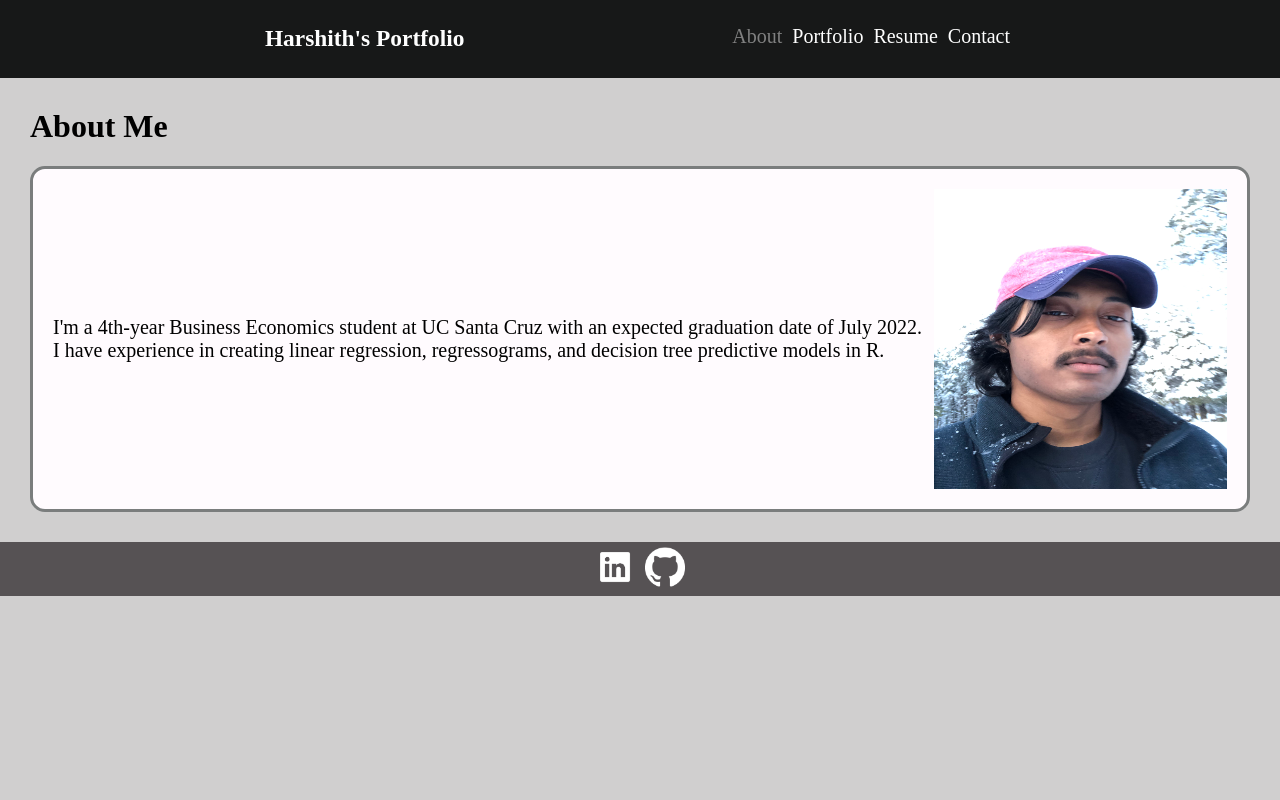
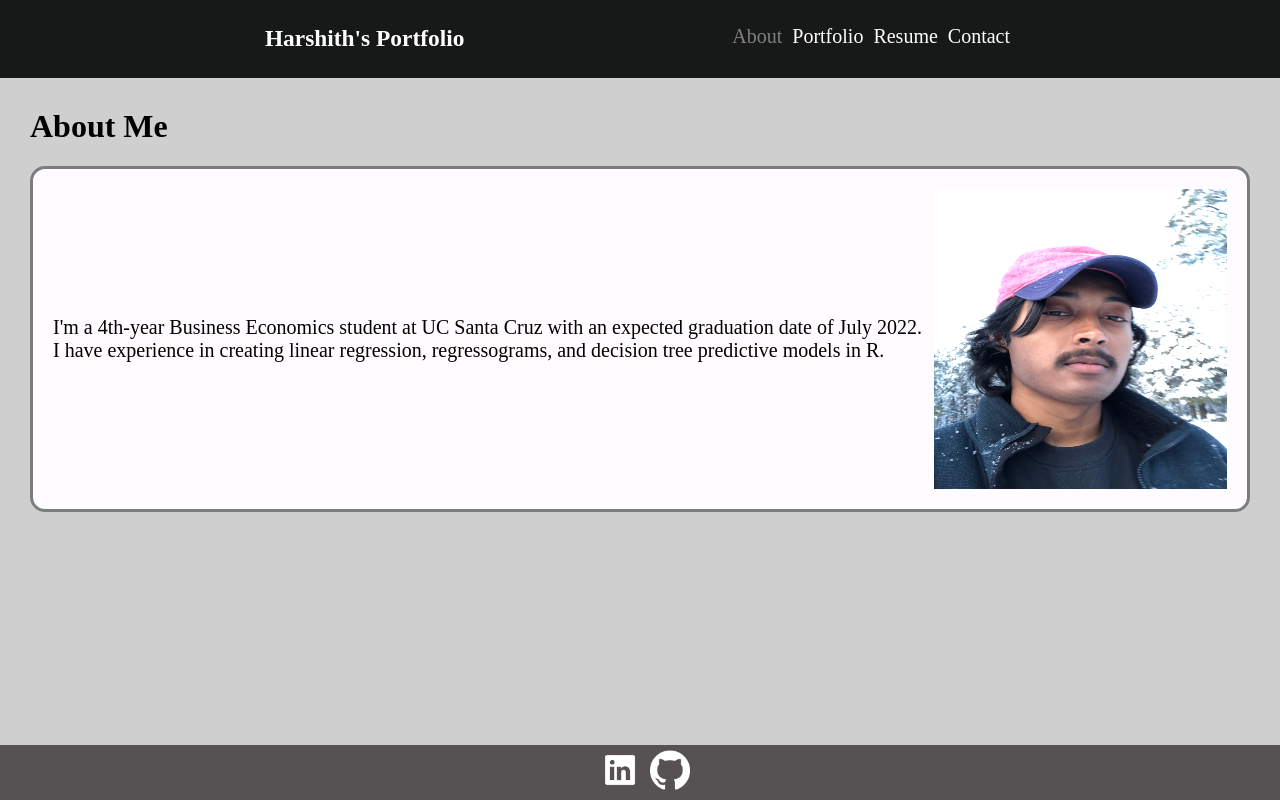
Before and after one commit to hmanjun/portfolio-react, a React (Create React App) app: page / in a window 1280 px wide. Built offline with nearby package versions, Linux system fonts and the light colour scheme.

Commit message:
Add new project

```diff
--- a/src/App.js
+++ b/src/App.js
@@ -1,4 +1,5 @@
 import PortfolioContainer from './components/PortfolioContainer'
+import './styles/App.css'
 
 export default function App() {
     return (
--- a/src/components/Portfolio.js
+++ b/src/components/Portfolio.js
@@ -33,6 +33,11 @@ export default function Portfolio() {
              img="/images/weather-tracker.png"
              repo="https://github.com/hmanjun/weather-tracker"
              deployed="https://hmanjun.github.io/weather-tracker/" />
+
+            <Card title="Genshin Meta"
+             img="/images/genshin-meta.png"
+             repo="https://github.com/hmanjun/genshin-meta"
+             deployed="https://genshin-meta-t12.herokuapp.com/" />
         </div>
     )
 }
--- /dev/null
+++ b/src/styles/App.css
@@ -0,0 +1,12 @@
+body::after {
+    content: '';
+    display: block;
+    height: 45px; /* Set same as footer's height */
+}
+
+footer {
+    position: absolute;
+    bottom: 0;
+    width: 100%;
+    height: 45px;
+}
--- a/src/styles/Portfolio.css
+++ b/src/styles/Portfolio.css
@@ -2,4 +2,5 @@
     display: flex;
     justify-content: center;
     flex-wrap: wrap;
+
 }
```
Also changed, not shown: public/images/genshin-meta.PNG (added).
